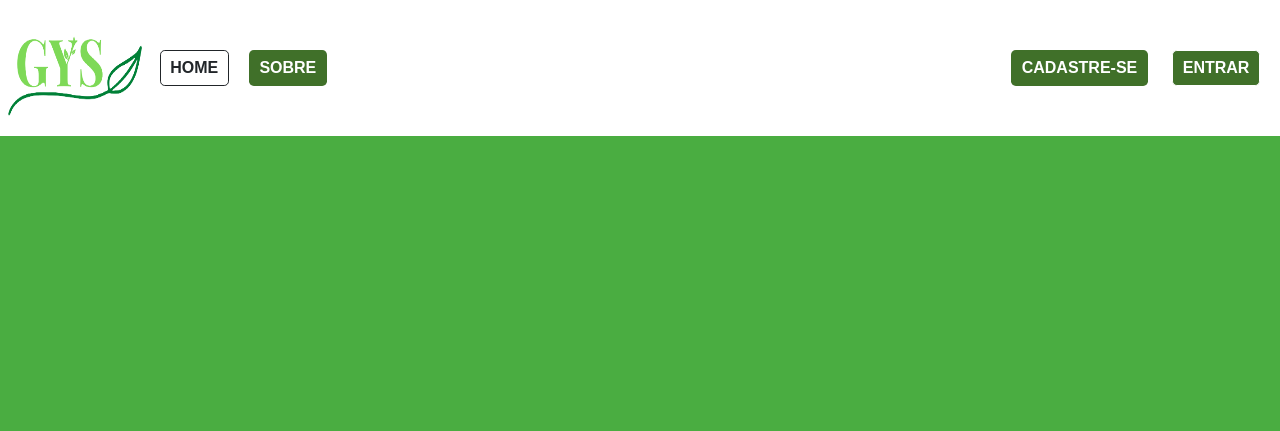
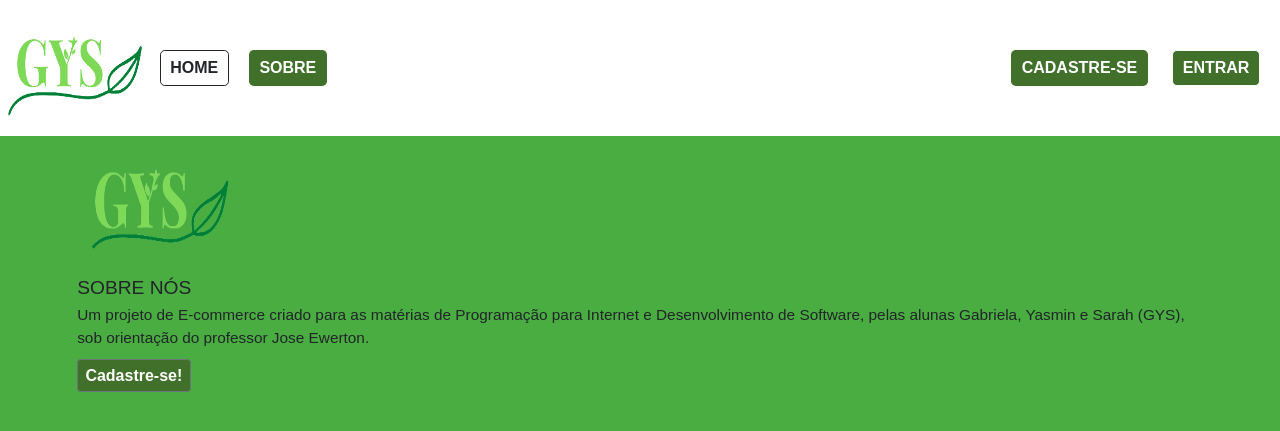
Before and after one commit to gqbrriela/viveiro-gys, a Django app: page /sobre/ in a window 1280 px wide. Shown: the top 431 px of the page. Run offline with Django 4.2, Linux system fonts and the light colour scheme.

Commit message:
att html sobre

```diff
--- a/base/static/style.css
+++ b/base/static/style.css
@@ -120,7 +120,7 @@ input {
   font-size: 15px;
 }
 
-/*Resto da página*/
+/*página home */
 .carousel {
   margin-bottom: 2rem;
 }
@@ -163,12 +163,14 @@ input {
 
 }
 
-/* Thin out the marketing headings */
 .featurette-heading {
   font-weight: 100;
   line-height: 1;
   letter-spacing: -.05rem;
 }
+
+
+
 
 
 /* RESPONSIVE CSS
--- a/base/templates/sobre.html
+++ b/base/templates/sobre.html
@@ -33,4 +33,13 @@
       </div>
     </nav>
     <!-- Fim do Navbar da logo -->
-  </head>
+</head>
+<!-- sobre nós -->
+<div class="container sobre">
+  <div class="row">
+    <div class="sobre">
+      <img class="rounded-circle" src="{% static 'images/logo.png' %}" alt="logo" width="160" height="140">
+      <h2>SOBRE NÓS</h2>
+      <p> Um projeto de E-commerce criado para as matérias de Programação para Internet e Desenvolvimento de Software, pelas alunas Gabriela, Yasmin e Sarah (GYS), sob orientação do professor Jose Ewerton.</p>
+      <p><a class="btn btn-secondary" href="{% url 'cadastro' %}" role="button"> Cadastre-se! </a></p>
+</div>
```
